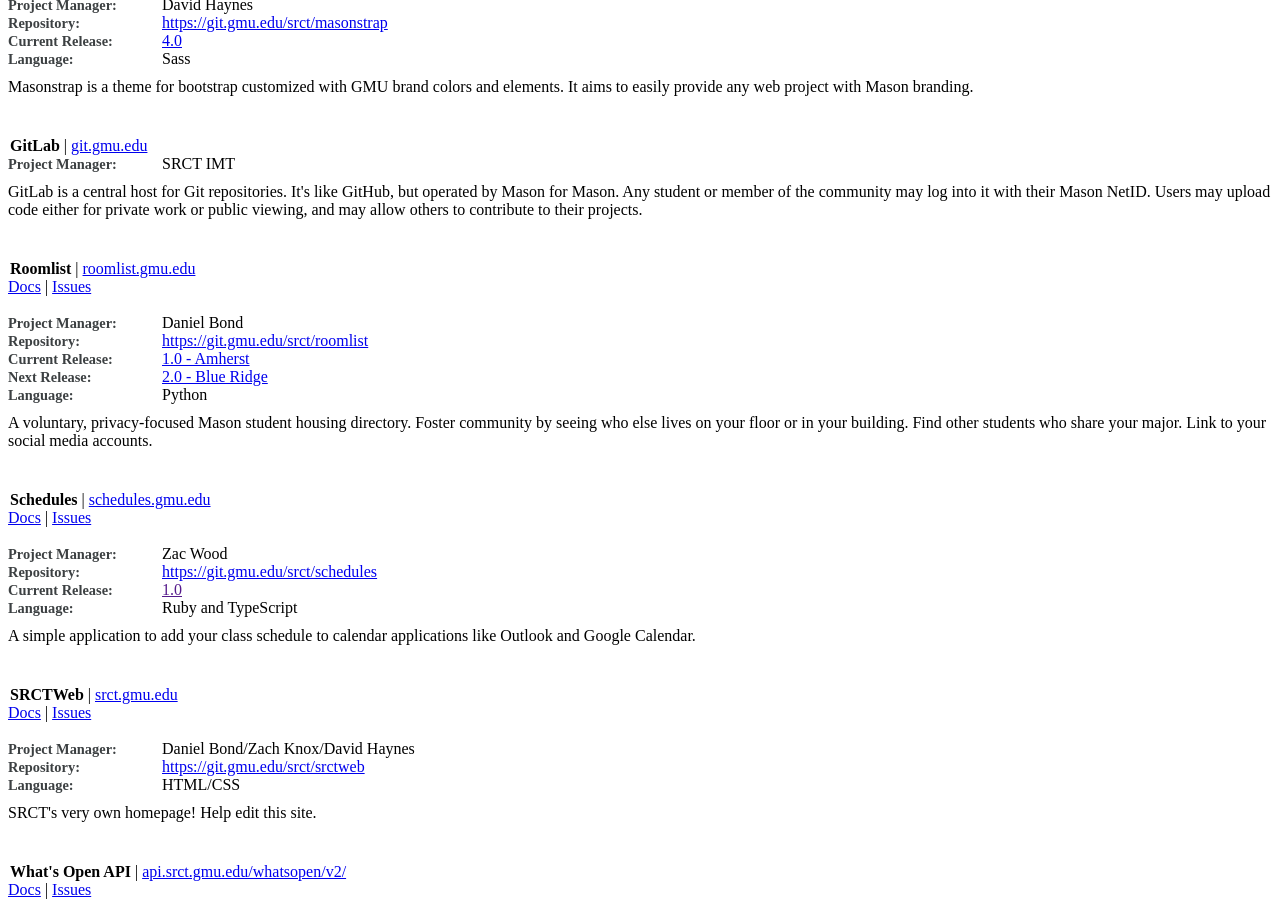
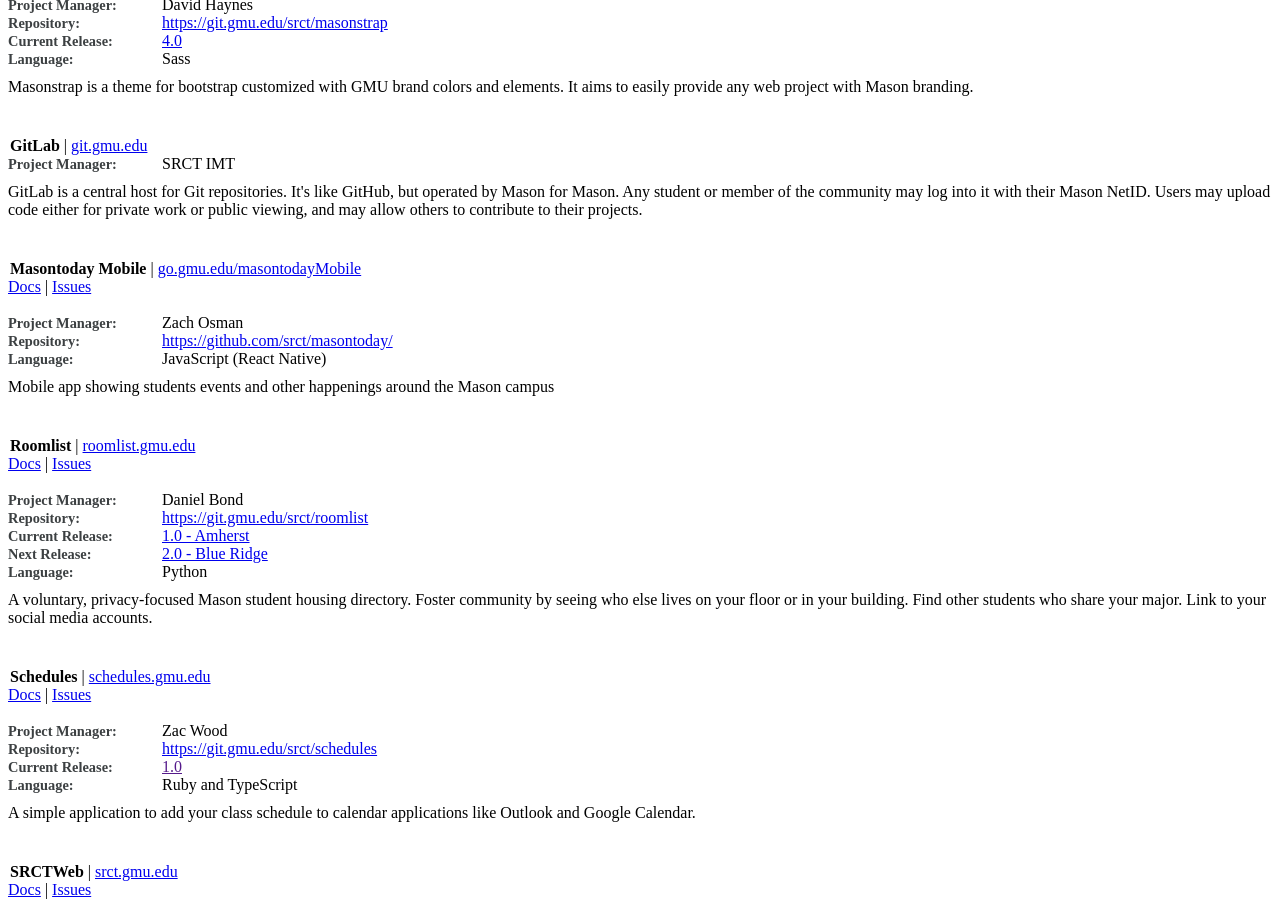
Before and after one commit to srct/srctweb, a Jekyll site: the page built from srctweb/_pages/projects.html, in a window 1280 px wide and 900 px high, scrolled down 744 px. Built offline with Jekyll 4.4.1, drawn with Linux system fonts in a browser that asks for light colours; a style sheet for code colours, icons or effects is not loaded; some of the changed text lies outside the part shown.

Commit message:
updating masontoday status

```diff
--- a/srctweb/_data/projects.json
+++ b/srctweb/_data/projects.json
@@ -40,10 +40,11 @@
   {
     "name": "Masontoday Mobile",
     "language": "JavaScript (React Native)",
-    "status": "in_dev",
+    "status": "active",
     "repo_url": "https://github.com/srct/masontoday/",
     "fa_icon": "far fa-calendar-alt",
     "project_manager": "Zach Osman",
+    "deployed_url": "go.gmu.edu/masontodayMobile",
     "issues_url": "https://github.com/srct/masontoday/issues",
     "docs_url": "https://github.com/srct/masontoday/blob/master/README.md",
     "blurb": "Mobile app showing students events and other happenings around the Mason campus"
```
